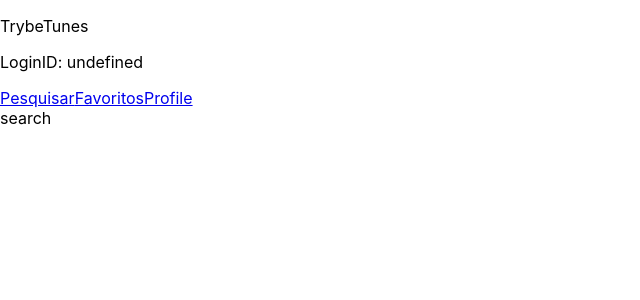
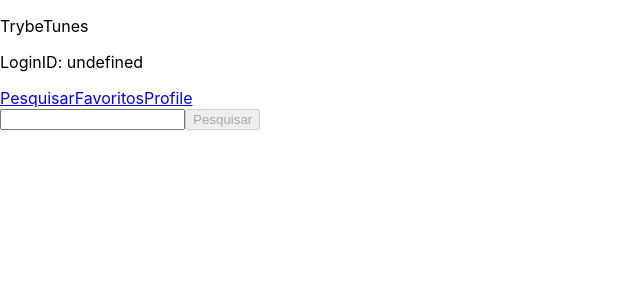
Before and after one commit to rtxnak/project-trybetunes, a React (Create React App) app: page /search in a window 1280 px wide. Shown: the top 300 px of the page, without its empty margins (0-640 px from the left). Built offline with nearby package versions, Linux system fonts and the light colour scheme.

Commit message:
feat: adicionado campo de pesquisa no Search.jsx conforme requisito 5

```diff
--- a/src/components/Content.jsx
+++ b/src/components/Content.jsx
@@ -19,6 +19,7 @@
       loginNameInput: '',
       onLoad: false,
       createUserIsOk: false,
+      searchInput: '',
     };
   }
 
@@ -44,6 +45,7 @@
       loginNameInput,
       onLoad,
       createUserIsOk,
+      searchInput,
     } = this.state;
 
     return (
@@ -60,7 +62,14 @@
               onClickButton={ this.onClickButton }
             />) }
           />
-          <Route path="/search" exact component={ Search } />
+          <Route
+            path="/search"
+            exact
+            render={ () => (<Search
+              searchInput={ searchInput }
+              onInputChange={ this.onInputChange }
+            />) }
+          />
           <Route path="/Album/:id" exact component={ Album } />
           <Route path="/favorites" exact component={ Favorites } />
           <Route path="/profile" exact component={ Profile } />
--- a/src/pages/Search.jsx
+++ b/src/pages/Search.jsx
@@ -1,17 +1,46 @@
 import React, { Component } from 'react';
+import PropTypes from 'prop-types';
 import Header from '../components/Header';
 
 class Search extends Component {
   render() {
+    const {
+      searchInput,
+      onInputChange,
+    } = this.props;
+
+    const TWO = 2;
+    const isButtonDisabled = searchInput.length < TWO;
     return (
+
       <div
         data-testid="page-search"
       >
         <Header />
-        search
+
+        <input
+          name="searchInput"
+          data-testid="search-artist-input"
+          type="text"
+          value={ searchInput }
+          onChange={ onInputChange }
+        />
+        <button
+          disabled={ isButtonDisabled }
+          data-testid="search-artist-button"
+          // onClick={}
+          type="submit"
+        >
+          Pesquisar
+        </button>
       </div>
     );
   }
 }
 
+Search.propTypes = {
+  searchInput: PropTypes.string.isRequired,
+  onInputChange: PropTypes.func.isRequired,
+};
+
 export default Search;
```
